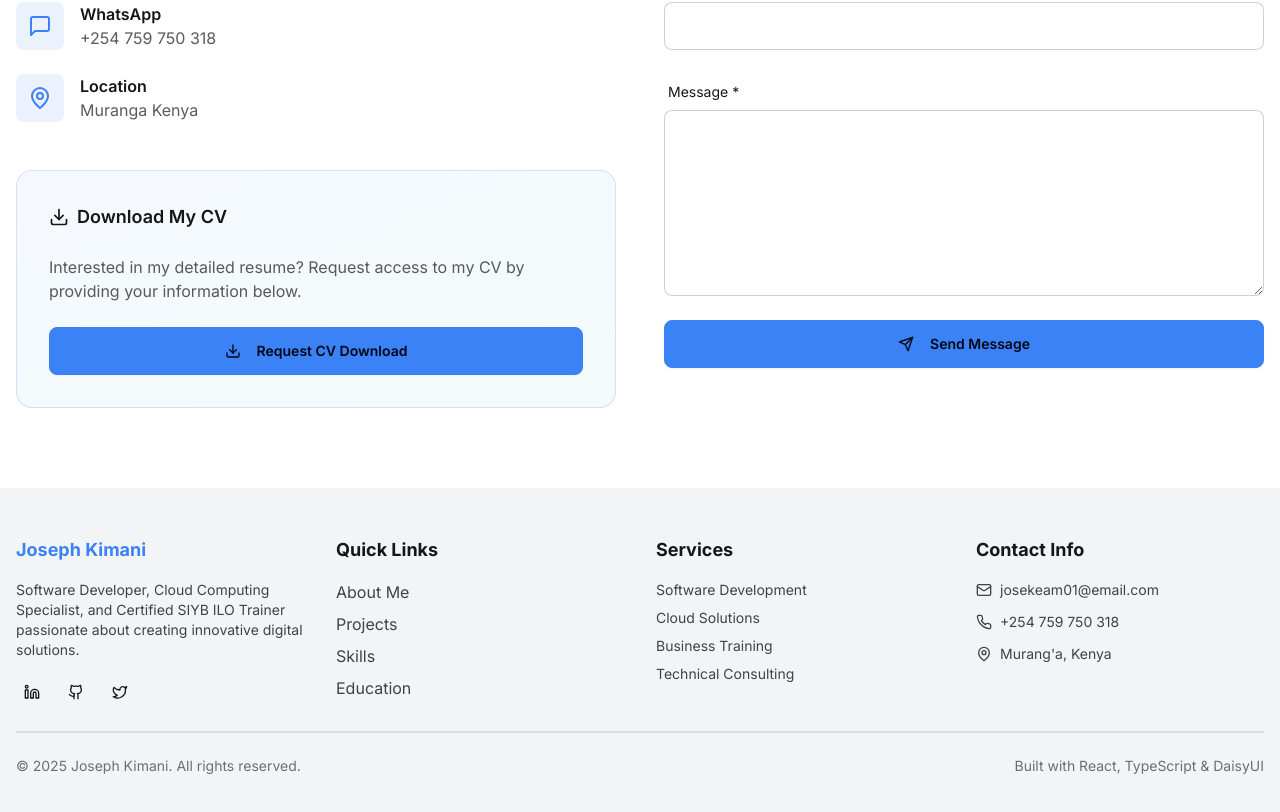
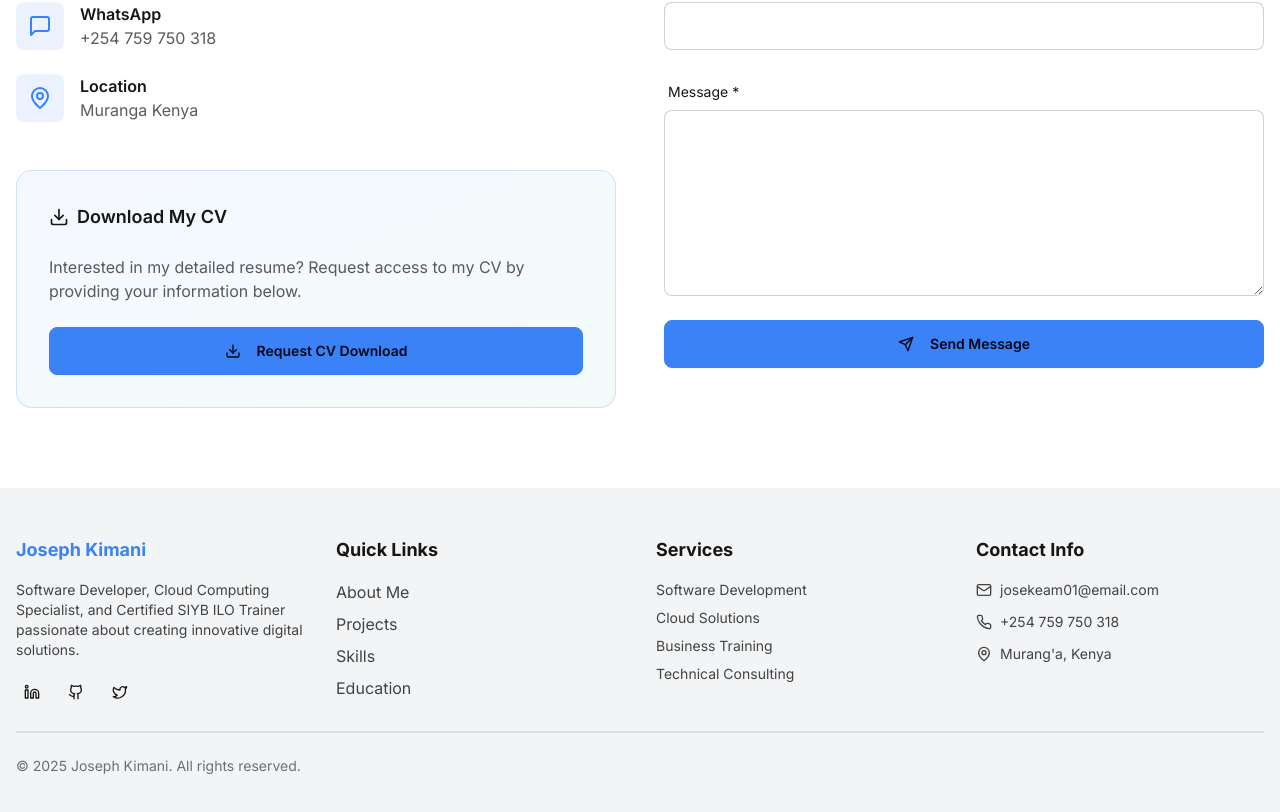
Before and after one commit to Joseph9866/My_portfolio, a React (Vite) app: page /contact in a window 1280 px wide. Shown: the part 559-1371 px from the top of the page. Built offline with nearby package versions, Linux system fonts and the light colour scheme.

Commit message:
Update footer

```diff
--- a/src/components/Footer.tsx
+++ b/src/components/Footer.tsx
@@ -77,9 +77,7 @@ const Footer: React.FC = () => {
           <p className="text-sm opacity-60">
             © {currentYear} Joseph Kimani. All rights reserved.
           </p>
-          <p className="text-sm opacity-60">
-            Built with React, TypeScript & DaisyUI
-          </p>
+
         </div>
       </div>
     </footer>
```
